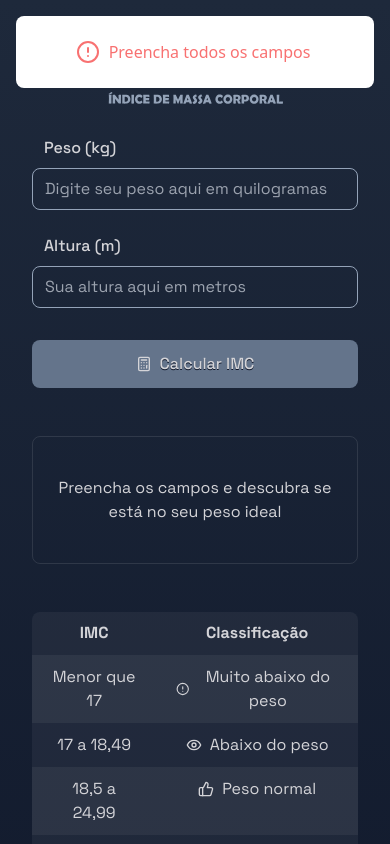
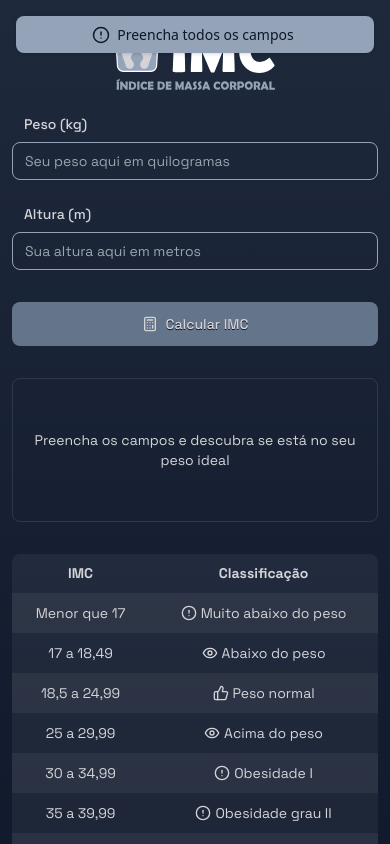
Before and after one commit to philipeoliveira/calculadora-de-imc, a React (Vite) app: page / in a window 390 px wide. Both pictures are taken after typing "Sample", "Sample" into the empty fields and a click on the button "Calcular IMC". Shown: the top 844 px of the page. Built offline with nearby package versions, Linux system fonts and the light colour scheme.

Commit message:
Add responsive classes

```diff
--- a/index.html
+++ b/index.html
@@ -14,7 +14,9 @@
       <link rel="icon" type="image/svg+xml" href="/favicon.svg" />
       <title>Calculadora de IMC</title>
    </head>
-   <body class="min-h-screen p-8 bg-slate-900 text-zinc-300 antialiased">
+   <body
+      class="min-h-screen px-3 py-6 md:p-8 bg-slate-900 text-zinc-300 text-sm md:text-base antialiased"
+   >
       <div id="root"></div>
       <script type="module" src="/src/main.tsx"></script>
    </body>
--- a/src/App.tsx
+++ b/src/App.tsx
@@ -71,12 +71,12 @@ function App() {
 
       // Handle invalid numbers
       if (weightNumber < 1 || weightNumber > 700) {
-         toast.error('Preencha o Peso entre 1kg e 700kg');
+         toast.error('Peso entre 1kg e 700kg');
          return;
       }
 
       if (heightNumber < 0.2 || heightNumber > 2.5) {
-         toast.error('Preencha a Altura entre 20cm e 2,5m');
+         toast.error('Altura entre 20cm e 2,5m');
          return;
       }
 
@@ -95,6 +95,7 @@ function App() {
          IMCClassified,
       });
 
+      // Clear fields
       setFormData({
          weight: '',
          height: '',
@@ -102,12 +103,12 @@ function App() {
    }
 
    return (
-      <div className='max-w-lg mx-auto flex flex-col gap-6'>
+      <div className='max-w-lg mx-auto flex flex-col gap-4 md:gap-6'>
          <header className='flex justify-center'>
             <img
                src={LogoIMC}
                alt='Índice de Massa Corporal'
-               className='w-44 sm:w-60'
+               className='w-40 sm:w-60'
             />
          </header>
          <main className='flex flex-col gap-2'>
@@ -121,7 +122,7 @@ function App() {
                         maxLength={5}
                         onChange={handleChange}
                         value={formData.weight}
-                        placeholder='Digite seu peso aqui em quilogramas'
+                        placeholder='Seu peso aqui em quilogramas'
                         customInput={Input}
                         decimalSeparator=','
                         allowNegative={false}
@@ -142,20 +143,20 @@ function App() {
                      />
                   </div>
                   <button className='flex gap-2 items-center justify-center w-full mt-4 rounded-lg font-medium p-3 bg-slate-500 hover:bg-slate-600 my-custom-style-text-shadow'>
-                     <Calculator size={16} />
+                     <Calculator className='w-4 h-4 md:w-6 md:h-6' />
                      Calcular IMC
                   </button>
                </form>
             </section>
             <section
                id='result'
-               className='flex flex-col justify-center rounded-lg border border-white/10 my-10 px-4 h-32'
+               className='flex flex-col justify-center rounded-lg border border-white/10 my-6 md:my-10 px-4 h-36 sm:h-32'
             >
                {IMCData ? (
-                  <div className='grid grid-flow-col place-items-center gap-5'>
+                  <div className='flex flex-col sm:grid sm:grid-flow-col place-items-center gap-2 md:gap-5'>
                      <div
                         className={twMerge(
-                           'flex flex-col items-center gap-1 text-lg',
+                           'flex md:flex-col items-center gap-2 md:gap-1 text-lg',
                            IMCData.IMCClassified.color
                         )}
                      >
@@ -165,20 +166,20 @@ function App() {
 
                      <div
                         className={twMerge(
-                           'text-[3.25rem] font-bold',
+                           'text-4xl md:text-[3.25rem] font-bold',
                            IMCData.IMCClassified.color
                         )}
                      >
                         <p>{IMCData.IMCFormatted}</p>
                      </div>
 
-                     <div className='flex flex-row gap-5 text-lg'>
-                        <div className='flex flex-col items-center gap-1'>
-                           <Weight size={22} />
+                     <div className='flex flex-row items-center gap-5 md:text-lg'>
+                        <div className='flex sm:flex-col items-center justify-normal gap-2 md:gap-1'>
+                           <Weight className='w-4 h-4 md:w-6 md:h-6' />
                            <p>{`${handleDecimalPlace(IMCData.weight)}kg`}</p>
                         </div>
-                        <div className='flex flex-col items-center gap-1'>
-                           <Ruler size={22} />
+                        <div className='flex sm:flex-col items-center justify-normal gap-2 md:gap-1'>
+                           <Ruler className='w-4 h-4 md:w-6 md:h-6' />
                            <p>{`${handleDecimalPlace(IMCData.height)}m`}</p>
                         </div>
                      </div>
@@ -210,14 +211,13 @@ function App() {
          <Toaster
             position='top-center'
             icons={{
-               error: <CircleAlert />,
+               error: <CircleAlert size={18} />,
             }}
             toastOptions={{
                unstyled: true,
                classNames: {
-                  toast: 'flex gap-3 items-center justify-center w-full px-3 py-6 bg-white rounded-lg font-medium ',
-                  title: 'text-red-400',
-                  error: 'text-red-400',
+                  toast: 'flex gap-1 items-center justify-center w-full px-2 md:px-3 py-2 md:py-6 bg-slate-400 rounded-lg text-slate-900 font-medium drop-shadow',
+                  title: 'text-slate-900',
                },
             }}
          />
--- a/src/components/ReferenceTable.tsx
+++ b/src/components/ReferenceTable.tsx
@@ -14,52 +14,52 @@ export function ReferenceTable() {
                   <th>Classificação</th>
                </tr>
             </thead>
-            <tbody className='font-normal text-center [&>tr:nth-child(even)]:bg-white/5 [&>tr:nth-child(odd)]:bg-white/10 [&>tr>td]:py-2.5 [&>tr>td]:px-5'>
+            <tbody className='font-normal text-center [&>tr:nth-child(even)]:bg-white/5 [&>tr:nth-child(odd)]:bg-white/10 [&>tr>td]:py-2.5 [&>tr>td]:px-3 sm:[&>tr>td]:px-5'>
                <tr>
                   <td>Menor que 17</td>
-                  <td className='flex gap-2 items-center justify-center'>
+                  <td className='flex gap-1 md:gap-2 items-center justify-center'>
                      <CircleAlert size={16} />
                      Muito abaixo do peso
                   </td>
                </tr>
                <tr>
                   <td>17 a 18,49</td>
-                  <td className='flex gap-2 items-center justify-center'>
+                  <td className='flex gap-1 md:gap-2 items-center justify-center'>
                      <Eye size={16} />
                      Abaixo do peso
                   </td>
                </tr>
                <tr>
                   <td>18,5 a 24,99</td>
-                  <td className='flex gap-2 items-center justify-center'>
+                  <td className='flex gap-1 md:gap-2 items-center justify-center'>
                      <ThumbsUp size={16} />
                      Peso normal
                   </td>
                </tr>
                <tr>
                   <td>25 a 29,99</td>
-                  <td className='flex gap-2 items-center justify-center'>
+                  <td className='flex gap-1 md:gap-2 items-center justify-center'>
                      <Eye size={16} />
                      Acima do peso
                   </td>
                </tr>
                <tr>
                   <td>30 a 34,99</td>
-                  <td className='flex gap-2 items-center justify-center'>
+                  <td className='flex gap-1 md:gap-2 items-center justify-center'>
                      <CircleAlert size={16} />
                      Obesidade I
                   </td>
                </tr>
                <tr>
                   <td>35 a 39,99</td>
-                  <td className='flex gap-2 items-center justify-center'>
+                  <td className='flex gap-1 md:gap-2 items-center justify-center'>
                      <CircleAlert size={16} />
                      Obesidade grau II
                   </td>
                </tr>
                <tr>
                   <td>40 ou maior</td>
-                  <td className='flex gap-2 items-center justify-center'>
+                  <td className='flex gap-1 md:gap-2 items-center justify-center'>
                      <CircleAlert size={16} />
                      Obesidade grau III
                   </td>
--- a/src/index.css
+++ b/src/index.css
@@ -12,7 +12,7 @@ body {
    background: linear-gradient(180deg, #1e293b, #0f172a); /* slate-900 e 950 */
    font-family: 'Space Grotesk', sans-serif;
    font-optical-sizing: auto;
-   font-weight: <weight>;
+   font-weight: normal;
    font-style: normal;
 }
 
--- a/src/lib/IMCClassification.tsx
+++ b/src/lib/IMCClassification.tsx
@@ -15,31 +15,31 @@ export function IMCClassification(IMC: number): IMCClassificationProps {
    if (IMC < 17) {
       classification = 'Muito abaixo do peso';
       color = 'text-red-400';
-      icon = <CircleAlert size={22} />;
+      icon = <CircleAlert className='w-4 h-4 md:w-6 md:h-6' />;
    } else if (IMC >= 17 && IMC < 18.5) {
       classification = 'Abaixo do peso';
       color = 'text-yellow-400';
-      icon = <Eye size={22} />;
+      icon = <Eye className='w-4 h-4 md:w-6 md:h-6' />;
    } else if (IMC >= 18.5 && IMC < 25) {
       classification = 'Peso normal';
       color = 'text-green-400';
-      icon = <ThumbsUp size={22} />;
+      icon = <ThumbsUp className='w-4 h-4 md:w-6 md:h-6' />;
    } else if (IMC >= 25 && IMC < 30) {
       classification = 'Acima do peso';
       color = 'text-yellow-400';
-      icon = <Eye size={22} />;
+      icon = <Eye className='w-4 h-4 md:w-6 md:h-6' />;
    } else if (IMC >= 30 && IMC < 35) {
       classification = 'Obesidade I';
       color = 'text-red-400';
-      icon = <CircleAlert size={22} />;
+      icon = <CircleAlert className='w-4 h-4 md:w-6 md:h-6' />;
    } else if (IMC >= 35 && IMC < 40) {
       classification = 'Obesidade II';
       color = 'text-red-400';
-      icon = <CircleAlert size={22} />;
+      icon = <CircleAlert className='w-4 h-4 md:w-6 md:h-6' />;
    } else {
       classification = 'Obesidade III';
       color = 'text-red-400';
-      icon = <CircleAlert size={22} />;
+      icon = <CircleAlert className='w-4 h-4 md:w-6 md:h-6' />;
    }
 
    return { classification, color, icon };
```
